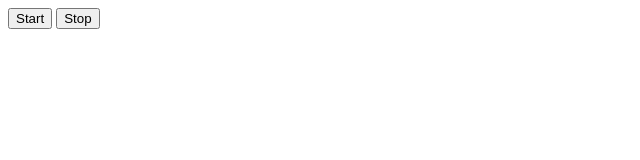
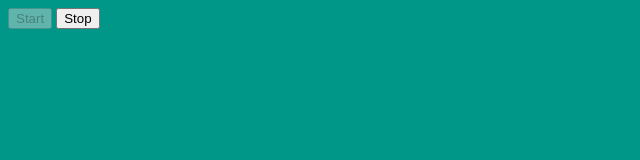
Before and after one commit to RomaNovak25/goit-js-hw-11-color-switch, a website: page index.html in a window 1280 px wide. Both pictures are taken after a click on the button "Start". Shown: the whole page, without its empty margins (0-640 px from the left). Drawn offline with Linux system fonts and the light colour scheme.

Commit message:
changed files

```diff
--- a/index.html
+++ b/index.html
@@ -6,10 +6,9 @@
     <meta name="viewport" content="width=device-width, initial-scale=1.0" />
     <title>Color-switch</title>
   </head>
-  <body>
-
-    <button type="button" data-action="start">Start</button>
-    <button type="button" data-action="stop">Stop</button>
+  <body class="body">
+    <button type="button" data-action="start" class="start">Start</button>
+    <button type="button" data-action="stop" class="stop">Stop</button>
 
     <script src="./index.js"></script>
   </body>
--- a/index.js
+++ b/index.js
@@ -1,7 +1,93 @@
+const colors = ['#FFFFFF', '#2196F3', '#4CAF50', '#FF9800', '#009688', '#795548'];
 
+//   Напиши скрипт, который после нажатия кнопки Start, раз в секунду
+//  меняет цвет фона body на случайное значение из массива используя инлайн-стиль.
+//  При нажатии на кнопку Stop, изменение цвета фона должно останавливаться.
 
-const colors = ['#FFFFFF', '#2196F3', '#4CAF50', '#FF9800', '#009688', '#795548'];
+// ⚠️ Учти, на кнопку Start можно нажать бесконечное количество раз.
+//  Сделай так, чтобы пока изменение темы запушено, кнопка Start была не активна.
+// Для генерации случайного числа (индекс элемента массива цветов), используй
+// функцию randomIntegerFromInterval.
+refs = {
+  start: document.querySelector('.start'),
+  stop: document.querySelector('.stop'),
+  background: document.querySelector('.body'),
+};
+
+refs.start.addEventListener('click', startTimer);
+refs.stop.addEventListener('click', stopTimer);
 
 const randomIntegerFromInterval = (min, max) => {
   return Math.floor(Math.random() * (max - min + 1) + min);
 };
+
+const maxN = colors.length - 1;
+
+let watchId = null;
+let currentTime = null;
+
+function startTimer() {
+  watchId = setInterval(() => {
+    refs.background.style.backgroundColor = colors[randomIntegerFromInterval(0, maxN)];
+  }, 1000);
+  refs.start.disabled = true;
+}
+
+function stopTimer() {
+  refs.start.disabled = false;
+  clearInterval(watchId);
+  clearInterval(currentTime);
+}
+
+
+// const colors = ['#FFFFFF', '#2196F3', '#4CAF50', '#FF9800', '#009688', '#795548'];
+
+// refs = {
+//   start: document.querySelector('.start'),
+//   stop: document.querySelector('.stop'),
+//   background: document.querySelector('.body'),
+// };
+
+// refs.start.addEventListener('click', startBackgroundTimer);
+// refs.stop.addEventListener('click', stopBackgroundTimer);
+
+// function startBackgroundTimer() {
+//   setInterval(() => {
+//     console.log('qweqwe');
+//   }, 1000);
+// }
+
+// // startBackgroundTimer();
+
+// const randomIntegerFromInterval = (min, max) => {
+//   return Math.floor(Math.random() * (max - min + 1) + min);
+// };
+
+// function stopBackgroundTimer() {
+//   console.log('mango');
+// }
+
+// stopBackgroundTimer();
+
+/*Переключатель цветов
+Есть массив цветов в hex-формате и кнопки Start и Stop.
+
+<button type="button" data-action="start">Start</button>
+<button type="button" data-action="stop">Stop</button>
+const colors = [
+  '#FFFFFF',
+  '#2196F3',
+  '#4CAF50',
+  '#FF9800',
+  '#009688',
+  '#795548',
+];
+Напиши скрипт, который после нажатия кнопки Start, раз в секунду меняет цвет фона body на случайное значение из массива используя инлайн-стиль. При нажатии на кнопку Stop, изменение цвета фона должно останавливаться.
+
+⚠️ Учти, на кнопку Start можно нажать бесконечное количество раз. Сделай так, чтобы пока изменение темы запушено, кнопка Start была не активна.
+
+Для генерации случайного числа (индекс элемента массива цветов), используй функцию randomIntegerFromInterval.
+
+const randomIntegerFromInterval = (min, max) => {
+  return Math.floor(Math.random() * (max - min + 1) + min);
+}; */
```
